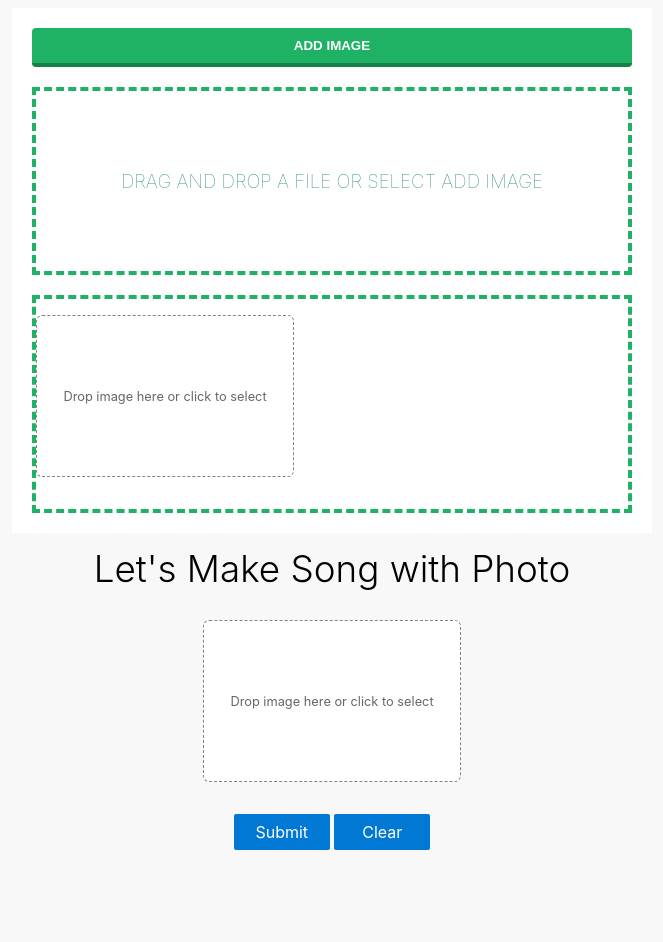
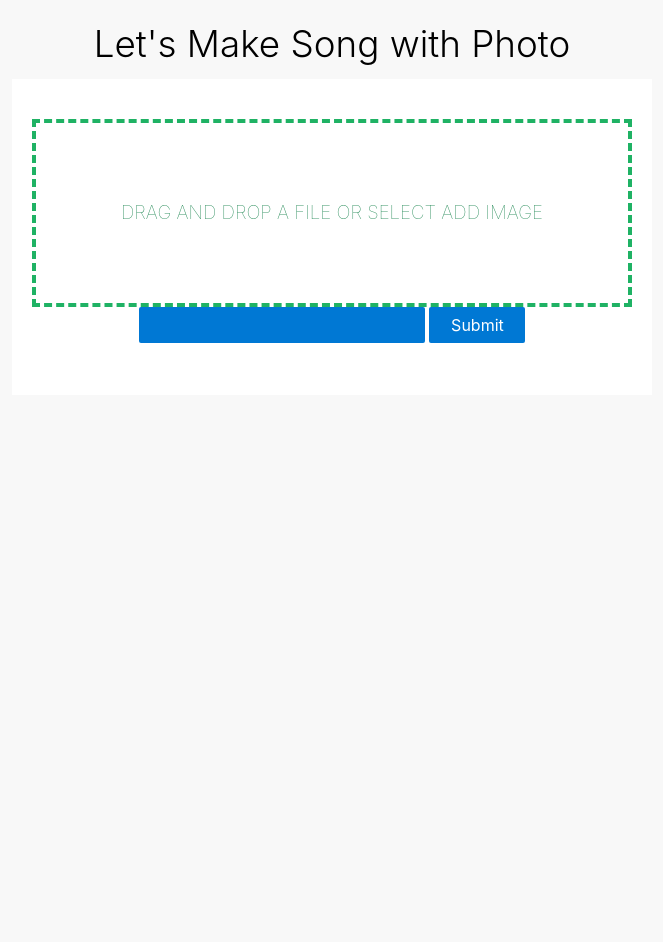
Before and after one commit to nk3466/make_song_from_image, a Flask app: page / in a window 1280 px wide. Shown: the whole page, without its empty margins (308-971 px from the left). After the commit the page ends 343 px from the top, so only its background shows below. Run offline with Flask 2, Linux system fonts and the light colour scheme.

Commit message:
문장 전달post

```diff
--- a/app.py
+++ b/app.py
@@ -1,5 +1,5 @@
-from flask import Flask, render_template
-
+from flask import Flask, render_template, request
+from werkzeug.utils import secure_filename
 app = Flask(__name__, template_folder='templates', static_folder='static')
 
 
@@ -7,6 +7,25 @@ app = Flask(__name__, template_folder='templates', static_folder='static')
 def index():
     return render_template('index.html')
 
+@app.route('/photo_to_song',methods=['POST'])
+def post():
+	value = dict(request.form)
+	print(value)
+	return value
+#         root_path()
+#         # Reference Image
+#         refer_img = request.form['refer_img']
+#         refer_img_path = '/images/nst_get/' + str(refer_img)
+#
+#         # User Image (target image)
+#         user_img = request.files['user_img']
+#         user_img.save('./flask_deep/static/images/' + str(user_img.filename))
+#         user_img_path = '/images/' + str(user_img.filename)
+#
+#         # Neural Style Transfer
+#         transfer_img = neural_style_transfer.main(refer_img_path, user_img_path)
+#         transfer_img_path = '/images/' + str(transfer_img.split('/')[-1])
+#     return render_template('index.html')
 
 if __name__ == '__main__':
     app.run(debug=True)
--- a/static/style.css
+++ b/static/style.css
@@ -92,7 +92,7 @@ body {
   width: 200px;
   margin: 0;
   color: #fff;
-  background: #cd4535;
+  background: #cd4531;
   border: none;
   padding: 10px;
   border-radius: 4px;
--- a/templates/index.html
+++ b/templates/index.html
@@ -1,58 +1,60 @@
 <!DOCTYPE html>
-<html lang="en">
+<html lang="ko">
 <head>
     <meta charset="UTF-8">
     <title>Make Song From Photo</title>
-  <link href="/static/style.css" rel="stylesheet" >
+    <link href="/static/style.css" rel="stylesheet">
 </head>
 <body>
 
 <script class="jsbin" src="https://ajax.googleapis.com/ajax/libs/jquery/1/jquery.min.js"></script>
+<div class="main">
+    <div class="title">
+        <h3>Let's Make Song with Photo</h3>
+    </div>
+</div>
+<form id = 'addForm'>
     <div class="file-upload">
-  <button class="file-upload-btn" type="button" onclick="$('.file-upload-input').trigger( 'click' )">Add Image</button>
+        {#    <button class="file-upload-btn" type="button" onclick="$('.file-upload-input').trigger( 'click' )">Add Image#}
+        {#    </button>#}
 
         <div class="image-upload-wrap">
-    <input class="file-upload-input" type='file' onchange="readURL(this);" accept="image/*" />
+            <input class="file-upload-input" name="photo" id="photo" type='file' onchange="readURL(this);" accept="image/*"/>
             <div class="drag-text">
                 <h3>Drag and drop a file or select add Image</h3>
             </div>
         </div>
 
-    <div class="image-upload-wrap">
-    <input id="file-upload" class="hidden" type="file" accept="image/x-png,image/gif,image/jpeg" />
-    <label for="file-upload" id="file-drag" class="upload-box">
-      <div id="upload-caption">Drop image here or click to select</div>
-      <img id="image-preview" class="hidden" />
-    </label>
+        <div class="file-upload-content">
+            <img class="file-upload-image" src="#" alt="your image"/>
+            <div class="image-title-wrap">
+                <button type="button" onclick="removeUpload()" class="remove-image">Remove</button>
             </div>
-
-  <div class="file-upload-content">
-    <img class="file-upload-image" src="#" alt="your image" />
-    <div class="image-title-wrap">
-      <button type="button" onclick="removeUpload()" class="remove-image">Remove <span class="image-title">Uploaded Image</span></button>
+        </div>
+        <div class='main'>
+            <div style="margin-bottom: 2rem;">
+                <input type="text" name="sentence" id="sentence" class="button">
+                <input type="button" value="Submit" class="button" onclick="submitImage();"/>
+                {#        <input type="button" value="Clear" class="button" onclick="clearImage();"/>#}
             </div>
         </div>
     </div>
+</form>
 
     <div class="main">
-  <div class="title">
-    <h3>Let's Make Song with Photo</h3>
-  </div>
 
-  <div class="panel">
-    <input id="file-upload" class="hidden" type="file" accept="image/x-png,image/gif,image/jpeg" />
-    <label for="file-upload" id="file-drag" class="upload-box">
-      <div id="upload-caption">Drop image here or click to select</div>
-      <img id="image-preview" class="hidden" />
-    </label>
-  </div>
-  <div style="margin-bottom: 2rem;">
-    <input type="button" value="Submit" class="button" onclick="submitImage();" />
-    <input type="button" value="Clear" class="button" onclick="clearImage();" />
-  </div>
+        {#    <div class="panel">#}
+        {#        <input id="file-upload" class="hidden" type="file" onchange="readURL(this);"#}
+        {#               accept="image/x-png,image/gif,image/jpeg"/>#}
+        {#        <label for="file-upload" id="file-drag" class="upload-box">#}
+        {#            <div id="upload-caption">Drop image here or click to select</div>#}
+        {#            <img id="image-preview"/>#}
+        {#        </label>#}
+        {#    </div>#}
+
 
         <div id="image-box">
-    <img id="image-display" />
+            <img id="image-display"/>
             <div id="pred-result" class="hidden"></div>
             <svg id="loader" class="hidden" viewBox="0 0 32 32" width="32" height="32">
                 <circle id="spinner" cx="16" cy="16" r="14" fill="none"></circle>
@@ -68,7 +70,7 @@
 
             var reader = new FileReader();
 
-    reader.onload = function(e) {
+            reader.onload = function (e) {
                 $('.image-upload-wrap').hide();
 
                 $('.file-upload-image').attr('src', e.target.result);
@@ -89,12 +91,55 @@ function removeUpload() {
         $('.file-upload-content').hide();
         $('.image-upload-wrap').show();
     }
+
     $('.image-upload-wrap').bind('dragover', function () {
         $('.image-upload-wrap').addClass('image-dropping');
     });
     $('.image-upload-wrap').bind('dragleave', function () {
         $('.image-upload-wrap').removeClass('image-dropping');
     });
+
+    function submitImage() {
+        var data = new FormData($("#addForm")[0]);
+        $.ajax({
+            url: "photo_to_song",
+            data: data,
+            processData: false,
+            contentType: false,
+            enctype: 'multipart/form-data',
+            type: 'post',
+            success:function(data,status,xhr){
+
+            },
+            error: function(xhr,status,error){
+
+            }
+        })
+    }
+
+    {#$("#btn_submit").on("click", function (event) {#}
+    {##}
+    {#    /// event.preventDefault();#}
+    {#    var url = $("#form").attr("action");#}
+    {#    var form = $('#form')[0];#}
+    {#    var formData = new FormData(form);#}
+    {##}
+    {#    $.ajax({#}
+    {#        url: url,#}
+    {#        type: 'POST',#}
+    {#        data: formData,#}
+    {#        success: function (data) {#}
+    {#            alert(data)#}
+    {##}
+    {#        },#}
+    {#        error: function (data) {#}
+    {#            alert(data);#}
+    {#        },#}
+    {#        cache: false,#}
+    {#        contentType: false,#}
+    {#        processData: false#}
+    {#    });#}
+    {#    출처: https://sdpark.tistory.com/55 [개는 발이 넷이다.:티스토리]#}
 
 </script>
 <!--Copyright (c) 2022 by Aaron Vanston (https://codepen.io/aaronvanston/pen/yNYOXR)-->
```
Also changed, not shown: 1 other file. Lines whose indentation alone changed are shown as unchanged.
